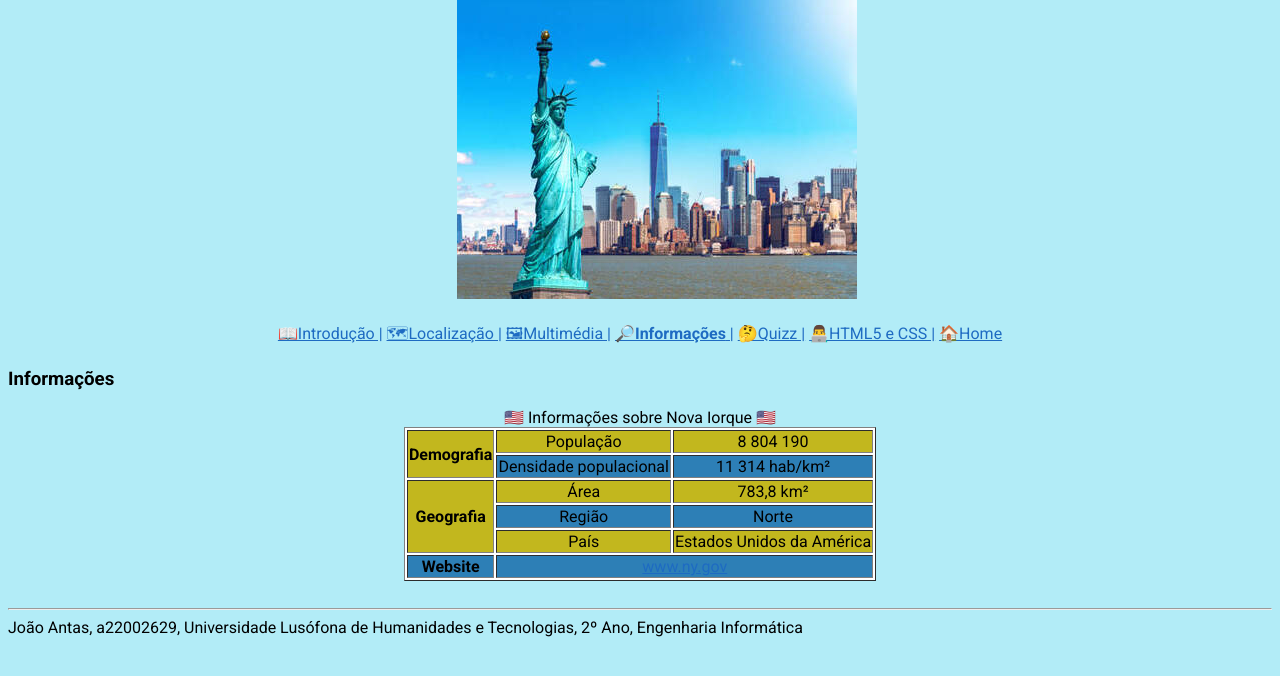
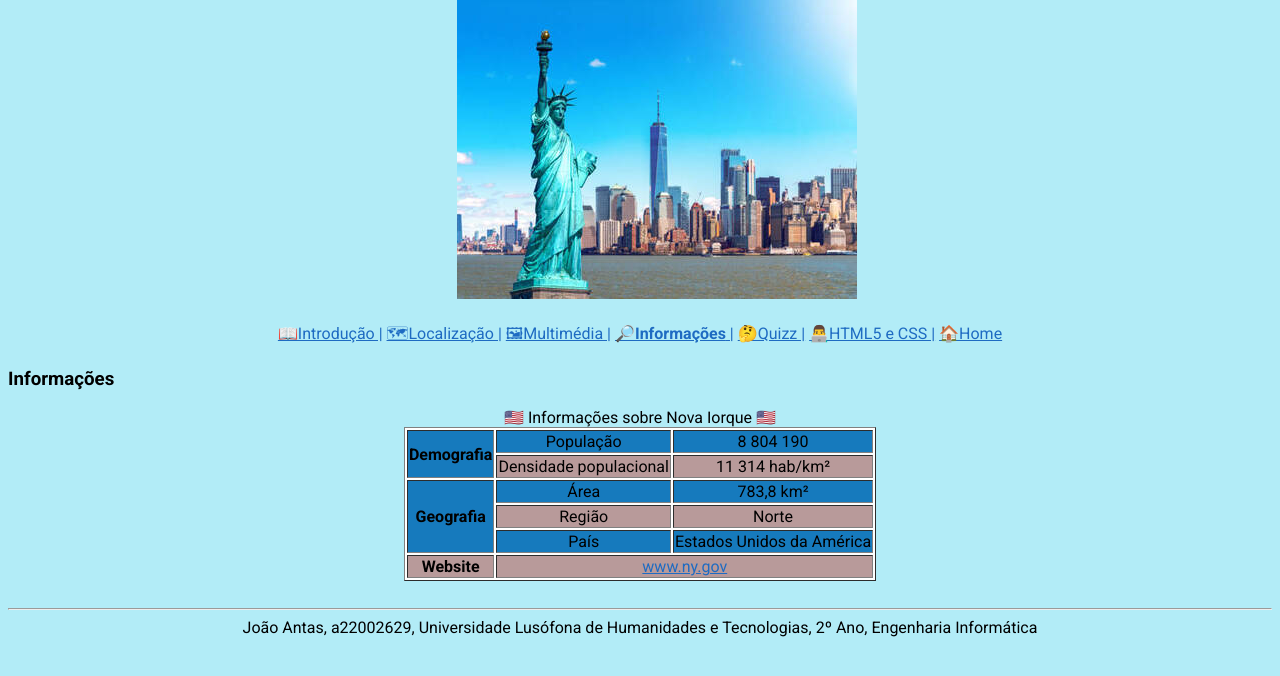
Before and after one commit to joaoantas05/pw-labs-joaoantas-a22002629, a PHP site: page /lab3/info.html in a window 1280 px wide. Shown: the part 82-758 px from the top of the page. Run offline with PHP 8.4, Linux system fonts and the light colour scheme.

Commit message:
laboratorio 3 final

```diff
--- a/lab3/estilos.css
+++ b/lab3/estilos.css
@@ -21,12 +21,12 @@ a:active {color: blue;
 }
 
 .tabela table tr:nth-child(2n),#poema{ /*tabela das informações*/
-    background-color: rgb(45, 127, 182);
+    background-color: rgb(184, 154, 154);
     color: black;
 }
 
-.tabela table tr:nth-child(2n-1){
-    background-color: rgb(194, 183, 30); /*tabela das informações*/
+.tabela table tr:nth-child(2n-1){ /*tabela das informações*/
+    background-color: rgb(22, 122, 189);
     color: black;
 }
 
@@ -57,11 +57,11 @@ p, h2{
     color: black;
 }
 
-table tr:nth-child(2n-1){
+table tr:nth-child(2n-1){ /*tabela do HTML e CSS*/
     background-color: rgb(26, 149, 187);
 }
 
-table tr:nth-child(2n){
+table tr:nth-child(2n){ /*tabela do HTML e CSS*/
     background-color: rgb(199, 193, 193);
 }
 
--- a/lab3/index.html
+++ b/lab3/index.html
@@ -31,7 +31,7 @@
         do rio Hudson com o Oceano Atlântico. <br> No centro da cidade fica Manhattan,
         um distrito com alta densidade demográfica que está entre os principais centros
         comerciais, financeiros e culturais do mundo. <br> Entre seus pontos emblemáticos,
-        destacam-se arranha-céus, como o Empire State Building, e o enorme Central Park. <br>
+        destacam-se os arranha-céus, como o Empire State Building, e o enorme Central Park. <br>
         O teatro da Broadway fica em meio às luzes de neon da Times Square.</p>
         <hr>
         <center><p> 🗺 🛫 🏙 🗽 </p></center>
@@ -52,6 +52,6 @@
         <figure><center><img src="images/wordcloud.png"></center></figure>
         </main><br>
         <hr>
-        <footer>João Antas, a22002629, Universidade Lusófona de Humanidades e Tecnologias, 2º Ano, Engenharia Informática</footer>
-</body>
+        <footer align="center">João Antas, a22002629, Universidade Lusófona de Humanidades e Tecnologias, 2º Ano, Engenharia Informática</footer>
+    </body>
 </html>
--- a/lab3/info.html
+++ b/lab3/info.html
@@ -65,6 +65,6 @@
     </section>
     </main><br>
     <hr>
-    <footer>João Antas, a22002629, Universidade Lusófona de Humanidades e Tecnologias, 2º Ano, Engenharia Informática</footer>
+    <footer align="center">João Antas, a22002629, Universidade Lusófona de Humanidades e Tecnologias, 2º Ano, Engenharia Informática</footer>
 </body>
 </html>
--- a/lab3/local.html
+++ b/lab3/local.html
@@ -32,6 +32,6 @@
     </section>
     </main><br>
     <hr>
-    <footer>João Antas, a22002629, Universidade Lusófona de Humanidades e Tecnologias, 2º Ano, Engenharia Informática</footer>
+    <footer align="center">João Antas, a22002629, Universidade Lusófona de Humanidades e Tecnologias, 2º Ano, Engenharia Informática</footer>
 </body>
 </html>
--- a/lab3/multimedia.html
+++ b/lab3/multimedia.html
@@ -65,6 +65,6 @@
     </section>
     </main><br>
     <hr>
-    <footer>João Antas, a22002629, Universidade Lusófona de Humanidades e Tecnologias, 2º Ano, Engenharia Informática</footer>
+    <footer align="center">João Antas, a22002629, Universidade Lusófona de Humanidades e Tecnologias, 2º Ano, Engenharia Informática</footer>
 </body>
 </html>
--- a/lab3/quizz.html
+++ b/lab3/quizz.html
@@ -116,6 +116,6 @@
         </fieldset>
     </form><br>
     <hr>
-    <footer>João Antas, a22002629, Universidade Lusófona de Humanidades e Tecnologias, 2º Ano, Engenharia Informática</footer>
+    <footer align="center">João Antas, a22002629, Universidade Lusófona de Humanidades e Tecnologias, 2º Ano, Engenharia Informática</footer>
 </body>
 </html>
```
Also changed, not shown: lab3/html5-css.html (+3 -4 lines).
